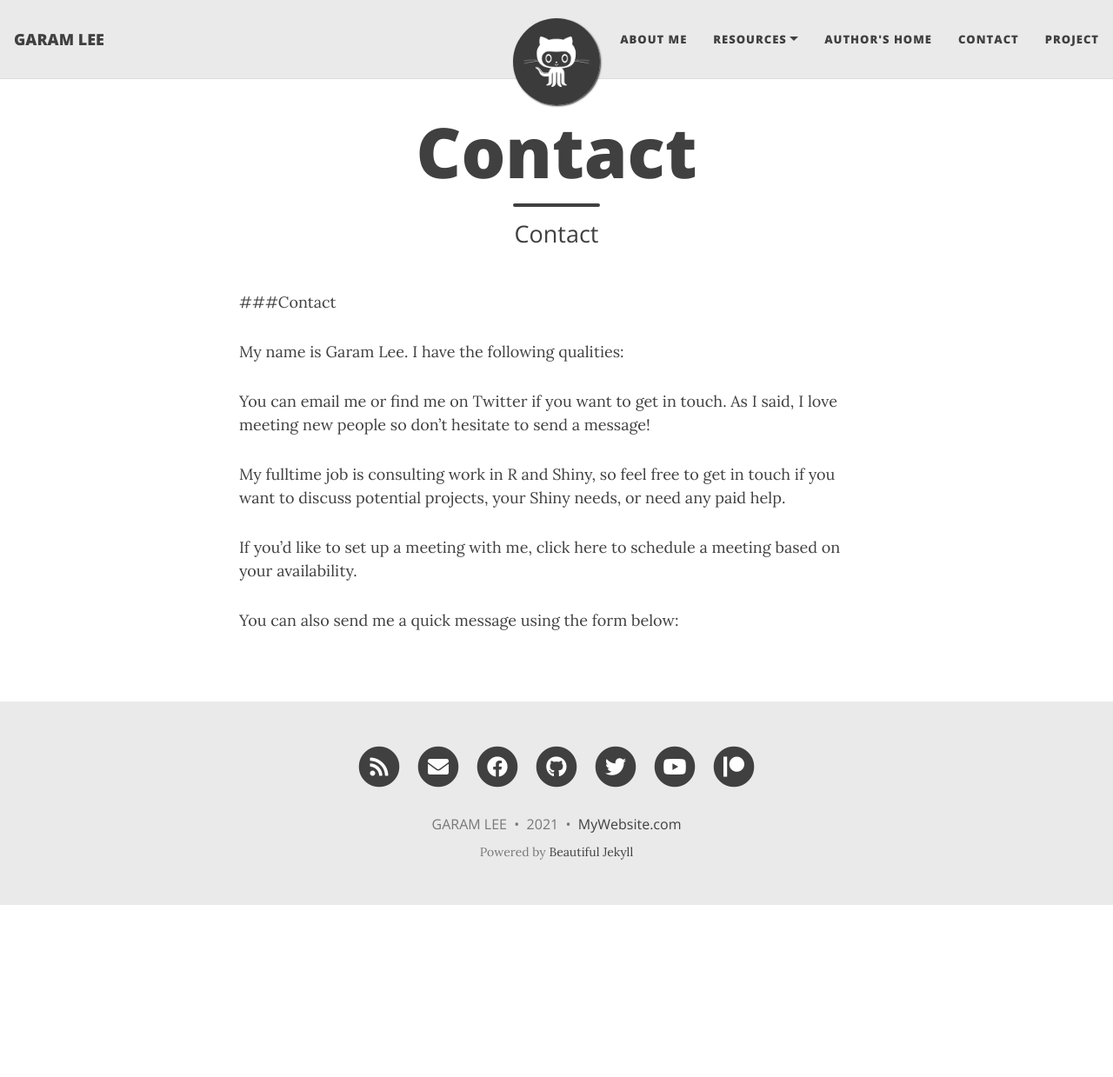
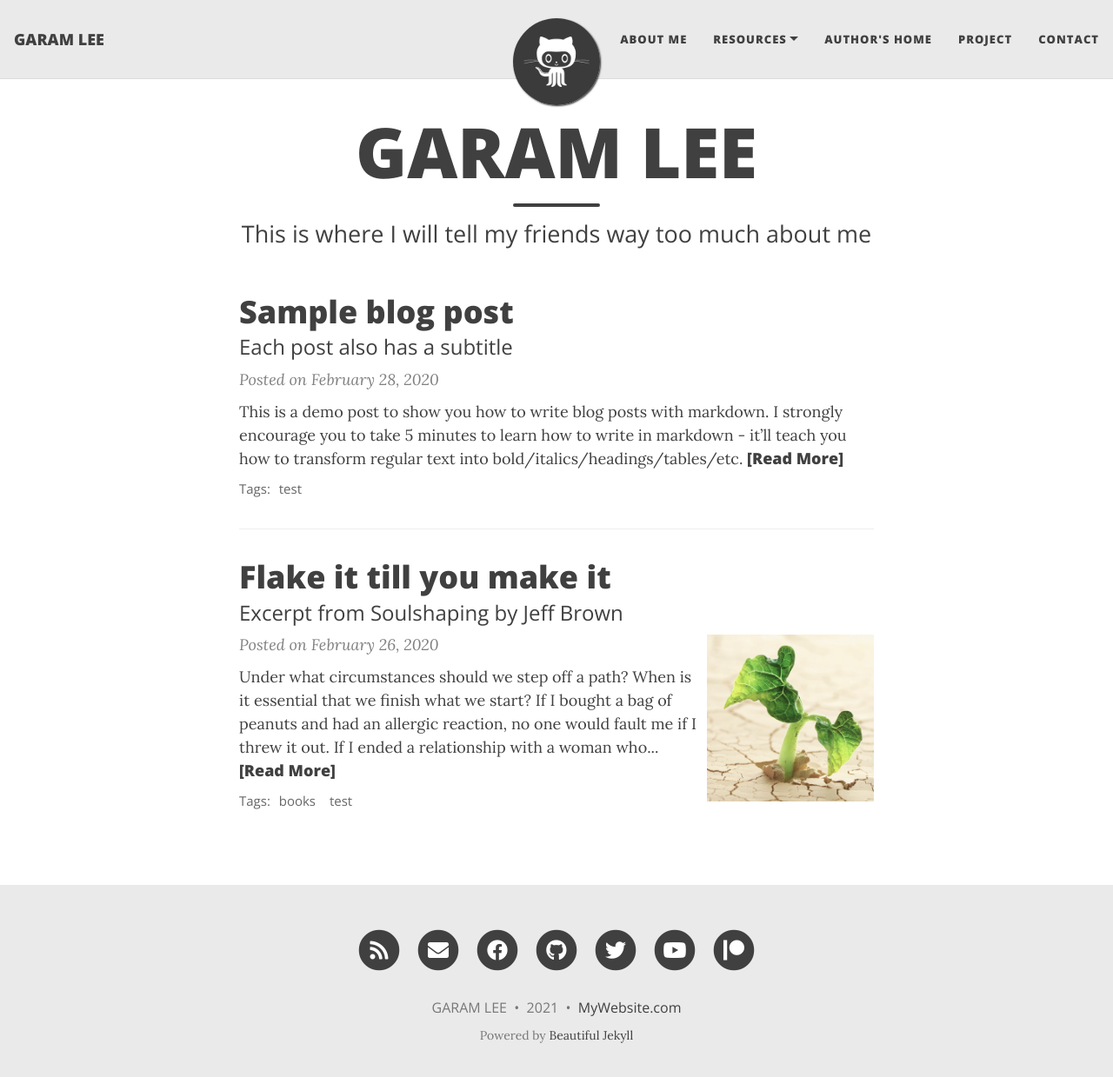
Before and after one commit to 9aram/jekyll_proto, a Jekyll site: the page built from project.md, in a window 1280 px wide and 1252 px high. Shown: the top 1239 px of the window at 87% size. Built offline with Jekyll 4.4.1, drawn with Linux system fonts in a browser that asks for light colours; nearby versions of some CDN libraries.

```diff
--- a/_config.yml
+++ b/_config.yml
@@ -19,8 +19,8 @@ navbar-links:
     - Beautiful Jekyll: "https://beautifuljekyll.com"
     - Learn markdown: "https://www.markdowntutorial.com/"
   Author's home: "https://deanattali.com"
+  Project: "project"
   Contact: "contact"
-  Project: "project"
 
 # --- Logo --- #
 
--- a/project.md
+++ b/project.md
@@ -1,17 +1,5 @@
 ---
-layout: page
-title: Contact
-subtitle: Contact
+layout: home
+title: GARAM LEE
+subtitle: This is where I will tell my friends way too much about me
 ---
-
-###Contact
-
-My name is Garam Lee. I have the following qualities:
-
-You can email me or find me on Twitter if you want to get in touch. As I said, I love meeting new people so don't hesitate to send a message!
-
-My fulltime job is consulting work in R and Shiny, so feel free to get in touch if you want to discuss potential projects, your Shiny needs, or need any paid help.
-
-If you'd like to set up a meeting with me, click here to schedule a meeting based on your availability.
-
-You can also send me a quick message using the form below:
```
Also changed, not shown: contact.md (+1 -1 lines).
